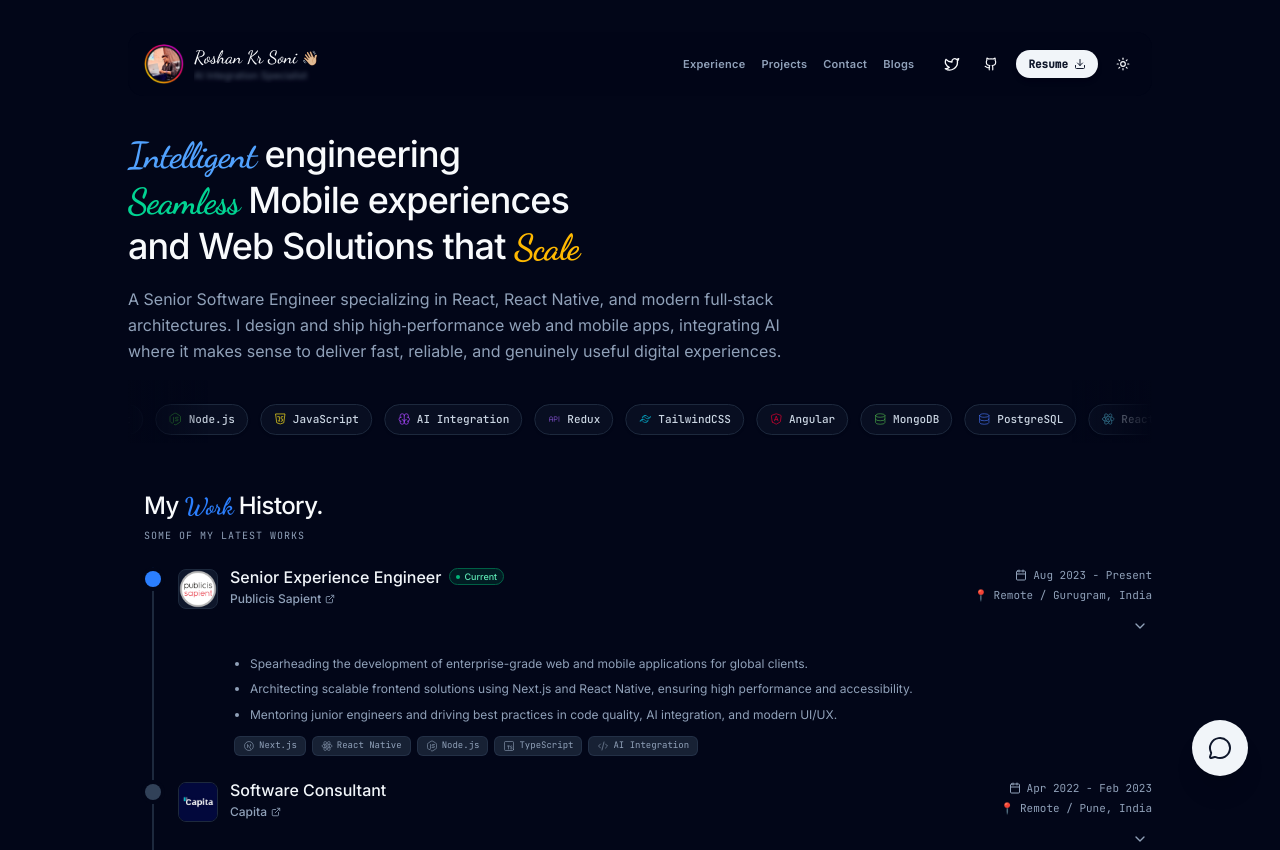
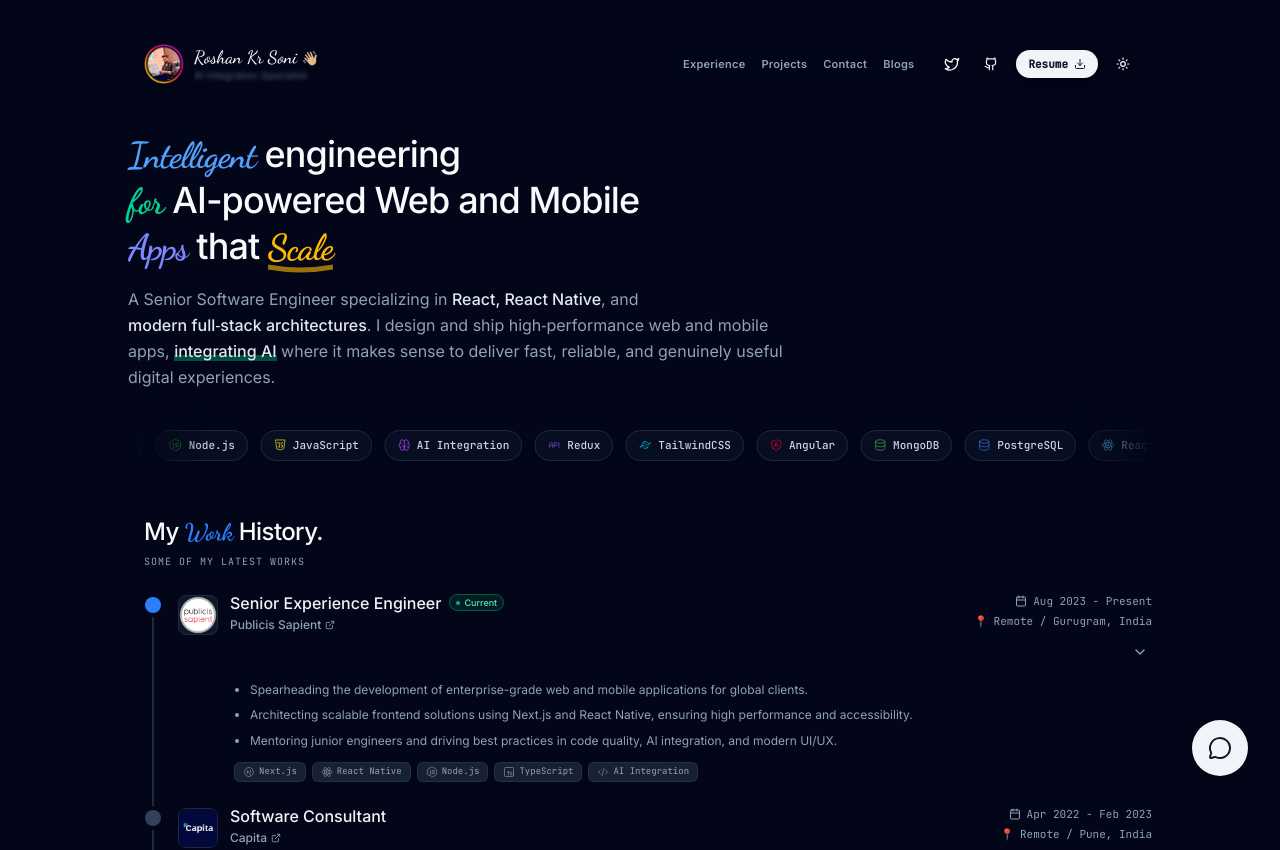
Before and after one commit to Roshankrsoni/Roshankrsoni.github.io, a React (Vite) app: page / in a window 1280 px wide. Shown: the top 850 px of the page. Built offline with nearby package versions, Linux system fonts and the light colour scheme.

Commit message:
enhanced hero and navbar styling

```diff
--- a/index.html
+++ b/index.html
@@ -59,12 +59,20 @@
      <link href=assets/Roshan-Kr-Soni-v1.webp rel=icon sizes=16x16 type=image/png>
      <meta content=#ffffff name=msapplication-TileColor>
      <meta content=assets/Roshan-Kr-Soni-v1.webp name=msapplication-TileImage>
-     <meta content=#ffffff name=theme-color>
+     <meta id="theme-color-meta" content="#020617" name="theme-color">
      <script>
-          if (localStorage.getItem('theme') !== 'light') {
+          try {
+               var theme = localStorage.getItem('theme');
+               if (theme === 'light') {
+                    document.documentElement.classList.remove('dark');
+                    document.getElementById('theme-color-meta').setAttribute('content', '#ffffff');
+               } else {
+                    document.documentElement.classList.add('dark');
+                    document.getElementById('theme-color-meta').setAttribute('content', '#020617');
+                    if (!theme) localStorage.setItem('theme', 'dark');
+               }
+          } catch (e) {
                document.documentElement.classList.add('dark');
-          } else {
-               document.documentElement.classList.remove('dark');
           }
      </script>
 </head>
--- a/src/components/Hero.tsx
+++ b/src/components/Hero.tsx
@@ -29,9 +29,28 @@
         transition={{ duration: 0.5 }}
       >
         <h1 className="text-3xl md:text-4xl font-medium leading-tight tracking-tight text-slate-900 dark:text-slate-50">
-          <span className="font-dancing-script font-bold text-blue-600 dark:text-blue-400">Intelligent</span> engineering <br className="hidden md:block" />
-          <span className="font-dancing-script font-bold text-emerald-600 dark:text-emerald-400">Seamless</span> Mobile experiences <br className="hidden md:block" />
-         and Web Solutions that <span className="font-dancing-script font-bold text-amber-600 dark:text-amber-400">Scale</span>
+          <span className="font-dancing-script font-bold text-blue-600 dark:text-blue-400 relative">
+            Intelligent
+          </span> engineering <br className="hidden md:block" />
+          <span className="font-dancing-script font-bold text-emerald-600 dark:text-emerald-400 relative">
+            for
+          </span> <span className="relative inline-block"><span className="relative z-10">AI-powered</span><span className="absolute bottom-1 left-0 w-full h-2 bg-rose-400/30 dark:bg-rose-500/30 -z-10 rounded-full"></span></span> Web and Mobile <br className="hidden md:block" />
+          <span className="font-dancing-script font-bold text-indigo-600 dark:text-indigo-400 relative">
+            Apps
+          </span> that <span className="font-dancing-script font-bold text-amber-600 dark:text-amber-400 relative">
+            Scale
+            <motion.svg className="absolute w-full h-3 -bottom-1 left-0 text-amber-500/60 dark:text-amber-400/60" viewBox="0 0 100 10" preserveAspectRatio="none">
+              <motion.path
+                d="M0 5 Q 50 10 100 5"
+                stroke="currentColor"
+                strokeWidth="4"
+                fill="none"
+                initial={{ pathLength: 0 }}
+                animate={{ pathLength: 1 }}
+                transition={{ duration: 0.8, delay: 0.8, ease: "easeOut" }}
+              />
+            </motion.svg>
+          </span>
         </h1>
       </motion.div>
 
@@ -41,7 +60,7 @@
         transition={{ duration: 0.5, delay: 0.1 }}
       >
         <p className="text-sm sm:text-base leading-relaxed text-slate-600 dark:text-slate-400 max-w-2xl">
-          A Senior Software Engineer specializing in React, React Native, and modern full‑stack architectures. I design and ship high‑performance web and mobile apps, integrating AI where it makes sense to deliver fast, reliable, and genuinely useful digital experiences.
+          A Senior Software Engineer specializing in <span className="relative z-0 whitespace-nowrap"><span className="relative z-10 font-medium text-slate-800 dark:text-slate-200">React, React Native</span></span>, and <span className="relative z-0 whitespace-nowrap"><span className="relative z-10 font-medium text-slate-800 dark:text-slate-200">modern full‑stack architectures</span></span>. I design and ship high‑performance web and mobile apps, <span className="relative z-0 whitespace-nowrap"><span className="relative z-10 font-medium text-slate-800 dark:text-slate-200">integrating AI</span><span className="absolute bottom-0 left-0 w-full h-1.5 bg-emerald-400/40 dark:bg-emerald-500/40 -z-10"></span></span> where it makes sense to deliver fast, reliable, and genuinely useful digital experiences.
         </p>
       </motion.div>
 
--- a/src/components/Navbar.tsx
+++ b/src/components/Navbar.tsx
@@ -34,9 +34,11 @@
     if (isDark) {
       document.documentElement.classList.add('dark');
       localStorage.setItem('theme', 'dark');
+      document.getElementById('theme-color-meta')?.setAttribute('content', '#020617');
     } else {
       document.documentElement.classList.remove('dark');
       localStorage.setItem('theme', 'light');
+      document.getElementById('theme-color-meta')?.setAttribute('content', '#ffffff');
     }
   }, [isDark]);
 
```
